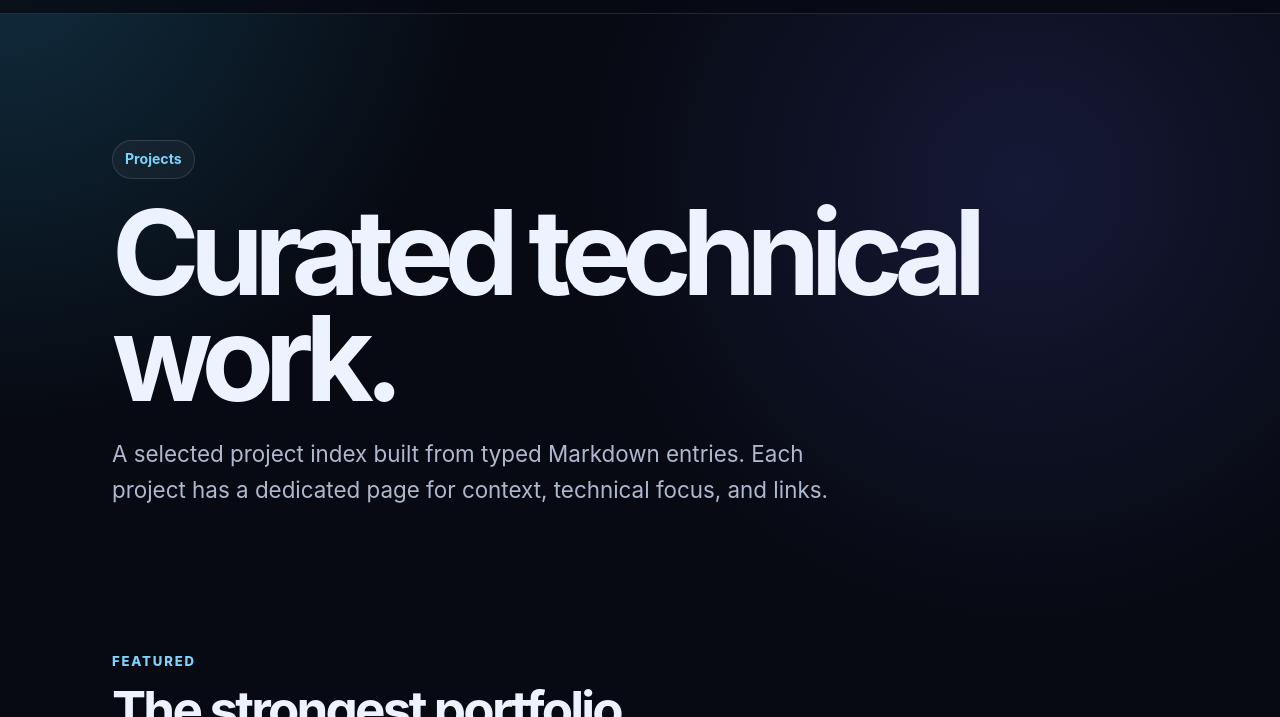
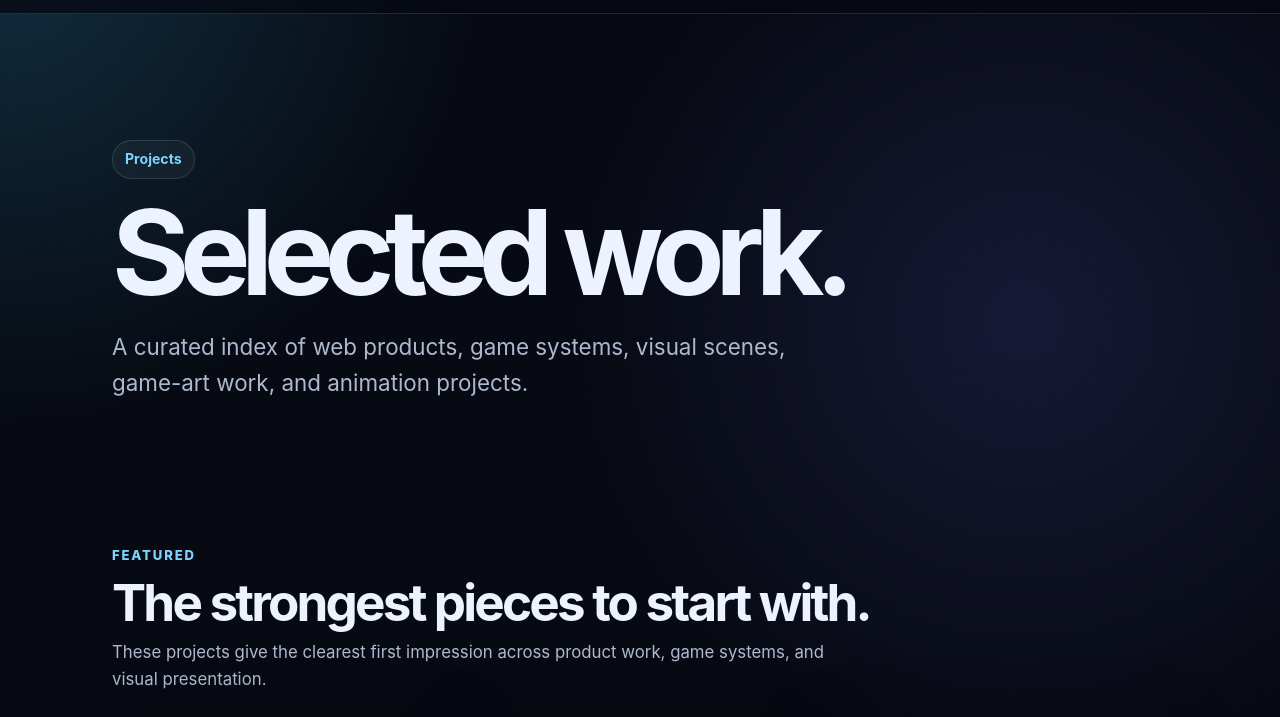
Before and after one commit to Crystonix/Crystonix.github.io, an Astro site: page /projects in a window 1280 px wide. Shown: the part 57-774 px from the top of the page. Built offline with nearby package versions, Linux system fonts and the light colour scheme; Astro itself is replaced by a stand-in of ours.

Commit message:
Rewrite projects index presentation

```diff
--- a/src/pages/projects/index.astro
+++ b/src/pages/projects/index.astro
@@ -6,7 +6,7 @@ import SectionHeading from '../../components/SectionHeading.astro';
 
 const projects = (await getCollection('projects')).sort((a, b) => a.data.order - b.data.order);
 const featuredProjects = projects.filter((project) => project.data.featured);
-const categories = ['Web applications', 'Game development', 'Tooling', 'Graphics and creative tech'];
+const categories = ['Web products', 'Game systems', 'Visual work'];
 const groupedProjects = categories
   .map((category) => ({
     category,
@@ -17,21 +17,21 @@ const groupedProjects = categories
 
 <BaseLayout
   title="Projects | Crystonix"
-  description="Curated project index for Crystonix: web applications, Godot systems, tooling, and creative technology work."
+  description="Selected projects by Crystonix: web products, Godot systems, procedural generation, game art, Blender animation, and browser-based visual work."
 >
   <header class="page-header">
     <p class="eyebrow">Projects</p>
-    <h1 class="page-title">Curated technical work.</h1>
+    <h1 class="page-title">Selected work.</h1>
     <p class="page-lead">
-      A selected project index built from typed Markdown entries. Each project has a dedicated page for context, technical focus, and links.
+      A curated index of web products, game systems, visual scenes, game-art work, and animation projects.
     </p>
   </header>
 
   <section class="section" aria-labelledby="featured-index-title">
     <SectionHeading
       label="Featured"
-      title="The strongest portfolio candidates."
-      description="These are the projects currently suitable for the homepage because they have the clearest technical story or product architecture."
+      title="The strongest pieces to start with."
+      description="These projects give the clearest first impression across product work, game systems, and visual presentation."
     />
     <div class="card-grid">
       {featuredProjects.map((project) => (
@@ -50,8 +50,8 @@ const groupedProjects = categories
   <section class="section" aria-labelledby="all-projects-title">
     <SectionHeading
       label="Index"
-      title="All displayed projects."
-      description="Secondary projects are included when they add useful context, but the homepage remains intentionally selective."
+      title="Work grouped by presentation area."
+      description="The index keeps web, game, and visual work separate so the portfolio does not read like one long software-only list."
     />
 
     <div class="project-groups">
```
